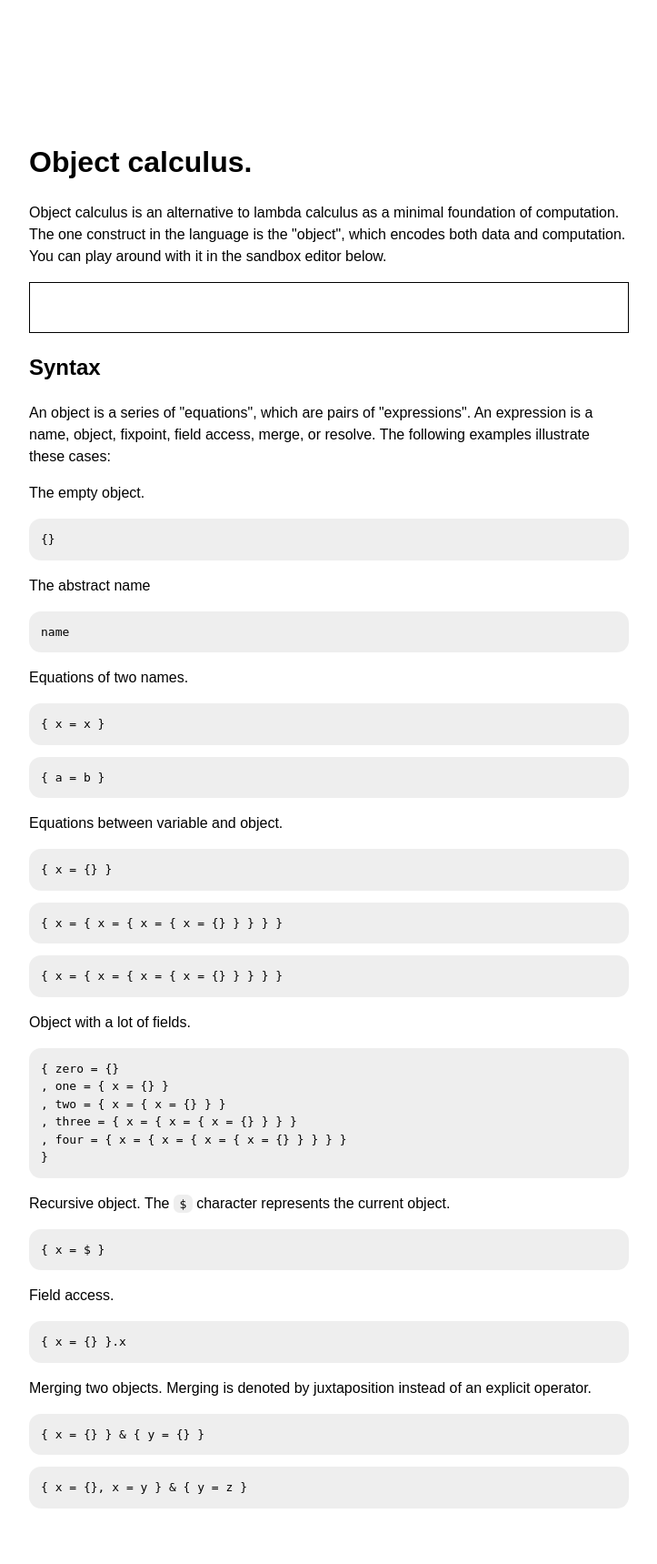
After one commit to pmwhite/pmwhite.github.io, a PHP site: page /object-calculus.html in a window 1280 px wide. The commit adds this page. Shown: the whole page at 91% size, without its empty margins (278-1001 px from the left). Run offline with PHP 8.4, Linux system fonts and the light colour scheme.

Commit message:
Add object-calculus post draft

```diff
--- /dev/null
+++ b/object-calculus.html
@@ -0,0 +1,94 @@
+<!DOCTYPE html>
+<html>
+  <head>
+    <link rel="stylesheet" href="styles.css" />
+    <meta name="viewport" content="width=device-width, initial-scale=1" />
+    <title>Object calculus.</title>
+  </head>
+  <body>
+
+    <h1>Object calculus.</h1>
+
+    <p>Object calculus is an alternative to lambda calculus as a minimal
+    foundation of computation. The one construct in the language is the
+    "object", which encodes both data and computation. You can play around with
+    it in the sandbox editor below.</p>
+
+    <div id="sandbox">
+      <div class="grow-wrap">
+        <textarea id="sandbox-input"
+          spellcheck="false"
+          oninput="this.parentNode.dataset.replicatedValue = this.value"></textarea>
+      </div>
+      <div id="sandbox-message"></div>
+    </div>
+
+    <h2>Syntax</h2>
+
+    <p>An object is a series of "equations", which are pairs of "expressions".
+    An expression is a name, object, fixpoint, field access, merge, or resolve. The
+    following examples illustrate these cases:</p>
+
+    <p>The empty object.</p>
+
+    <pre class="example">
+{}</pre>
+
+    <p>The abstract name</p>
+
+    <pre class="example">
+name</pre>
+
+    <p>Equations of two names.</p>
+
+    <pre class="example">
+{ x = x }</pre>
+
+    <pre class="example">
+{ a = b }</pre>
+
+    <p>Equations between variable and object.</p>
+
+    <pre class="example">
+{ x = {} }</pre>
+
+    <pre class="example">
+{ x = { x = { x = { x = {} } } } }</pre>
+
+    <pre class="example">
+{ x = { x = { x = { x = {} } } } }</pre>
+
+
+
+    <p>Object with a lot of fields.</p>
+
+    <pre class="example">
+{ zero = {}
+, one = { x = {} }
+, two = { x = { x = {} } }
+, three = { x = { x = { x = {} } } }
+, four = { x = { x = { x = { x = {} } } } }
+}</pre>
+
+    <p>Recursive object. The <code>$</code> character represents the current object.</p>
+
+    <pre class="example">
+{ x = $ }</pre>
+
+    <p>Field access.</p>
+
+    <pre class="example">
+{ x = {} }.x</pre>
+
+    <p>Merging two objects. Merging is denoted by juxtaposition instead of an
+    explicit operator.</p>
+
+    <pre class="example">
+{ x = {} } &amp; { y = {} }</pre>
+
+    <pre class="example">
+{ x = {}, x = y } &amp; { y = z }</pre>
+
+    <script src="object-calculus.js"></script>
+  </body>
+</html>
--- /dev/null
+++ b/object-calculus.js
@@ -0,0 +1,173 @@
+const fail = (i, message) => {
+  throw `<span class="error-location">At character ${i}</span>: ${message}`;
+};
+
+const is_letter = c => (c !== undefined && /[a-z]/.test(c));
+
+const skip_whitespace = state => {
+  let c = state.s[state.i];
+  while (c !== undefined && /\s/.test(c)) {
+    state.i += 1;
+    c = state.s[state.i];
+  }
+};
+
+const parse_simple = state => {
+  let c = state.s[state.i];
+  if (is_letter(c)) {
+    let current_name = ``;
+    while (state.i < state.s.length) {
+      c = state.s[state.i];
+      if (is_letter(c)) {
+        current_name = current_name.concat(c);
+        state.i += 1;
+      } else {
+        break;
+      }
+    }
+    return current_name;
+  } else if (c === `$`) {
+    state.i += 1;
+    return `$`;
+  } else if (c === `{`) {
+    state.i += 1;
+    skip_whitespace(state);
+    let c = state.s[state.i];
+    if (c === `}`) {
+      state.i += 1;
+      return [ `object` ];
+    } else {
+      let fields = [ `object`, parse_field(state) ];
+      skip_whitespace(state);
+      while (true) {
+        let c = state.s[state.i];
+        if (c === `,`) {
+          state.i += 1;
+          skip_whitespace(state);
+          fields.push(parse_field(state));
+          skip_whitespace(state);
+        } else if (c === `}`) {
+          state.i += 1;
+          return fields;
+        } else {
+          fail(state.i, `expected <code>,</code> or <code>}</code>.`);
+        }
+      }
+    }
+  } else {
+    fail(state.i, `expected name or <code>{</code>`);
+  }
+};
+
+const parse_field = state => {
+  const left = parse_complex(state);
+  skip_whitespace(state);
+  const c = state.s[state.i];
+  if (c === `=`) {
+    state.i += 1;
+    skip_whitespace(state);
+    const right = parse_complex(state);
+    return [ `field`, left, right ];
+  } else {
+    fail(state.i, `expected <code>=</code>.`);
+  }
+};
+
+const parse_complex = state => {
+  let result = parse_simple(state);
+  while (true) {
+    const old_i = state.i;
+    skip_whitespace(state);
+    let c = state.s[state.i];
+    if (c === `&`) {
+      state.i += 1;
+      skip_whitespace(state);
+      result = [ `conjunction`, result, parse_simple(state) ];
+    } else if (c === `.`) {
+      state.i += 1;
+      skip_whitespace(state);
+      result = [ `access`, result, parse_simple(state) ];
+    } else {
+      // Restoring the index helps this function follow the convention of only
+      // consuming characters that it uses, but it means that we might end up
+      // skipping whitespace a lot more than necessary.
+      state.i = old_i;
+      break;
+    }
+  }
+  return result;
+};
+
+const parse_object = string => {
+  let state = { s: string, i: 0 };
+  let result = parse_complex(state);
+  if (state.i < state.s.length) {
+    fail(state.i, `finished parsing before end of input.`);
+  } else {
+    return result;
+  }
+};
+
+const fmt_string = (fmt, string) => { fmt.buf.push(string); };
+
+const fmt_iter = (fmt, object) => {
+  if (typeof object === `string`) {
+    fmt_string(fmt, object);
+  } else if (object.length === 1) {
+    fmt_string(fmt, `{}`);
+  } else {
+    fmt_string(fmt, `{ `);
+    for (let i = 1; i < object.length; i += 1) {
+      if (i > 1) {
+        fmt_string(fmt, `, `);
+      }
+      fmt_iter(fmt, object[i][1]);
+      fmt_string(fmt, ` = `);
+      fmt_iter(fmt, object[i][2]);
+    }
+    fmt_string(fmt, ` }`);
+  }
+};
+
+const fmt_object = object => {
+  const fmt = { buf: [] };
+  fmt_iter(fmt, object);
+  let string = fmt.buf.join(``);
+  const lines = [];
+  while (string.length >= 70) {
+    lines.push(string.substring(0, 70));
+    string = string.substring(70);
+  }
+  if (string.length > 0) {
+    lines.push(string);
+  }
+  return lines.join(`\n`);
+};
+
+const sandbox_input = document.getElementById(`sandbox-input`);
+const sandbox_message = document.getElementById(`sandbox-message`);
+const update_message = () => {
+  if (sandbox_input.value === ``) {
+    sandbox_message.innerHTML = ``;
+  } else {
+    try {
+      parse_object(sandbox_input.value);
+      sandbox_message.innerHTML = `Valid expression`;
+    } catch(exn) {
+      sandbox_message.innerHTML = exn;
+    }
+  }
+  sandbox_input.parentNode.dataset.replicatedValue = sandbox_input.value;
+};
+sandbox_input.addEventListener(`input`, update_message);
+update_message();
+
+for (const example of document.getElementsByClassName(`example`)) {
+  const text = example.innerHTML.replace(/&amp;/g, `&`);
+  try {
+    parse_object(text);
+  } catch(exn) {
+    example.innerHTML += `<hr>`;
+    example.innerHTML += exn;
+  }
+}
--- a/styles.css
+++ b/styles.css
@@ -43,3 +43,46 @@ kw {
 type {
   color: brown;
 }
+
+.grow-wrap {
+  display: grid;
+}
+
+.grow-wrap > textarea {
+  resize: none;
+  overflow: hidden;
+}
+
+.grow-wrap::after {
+  content : attr(data-replicated-value) " ";
+  white-space: pre-wrap;
+  visibility: hidden;
+}
+
+.grow-wrap > textarea,
+.grow-wrap::after {
+  border: 1px solid black;
+  padding: 0.5rem;
+  font-family: monospace;
+  font-size: 1rem;
+  grid-area: 1 / 1 / 2 / 2;
+  line-height: 1.2rem;
+}
+
+#sandbox-message {
+  font-size: 0.75rem;
+}
+
+span.error-location {
+  color: red;
+  font-weight: bold;
+  font-style: normal;
+}
+
+.example hr {
+  opacity: 0.3;
+}
+
+.example {
+  overflow-x: auto;
+}
```
